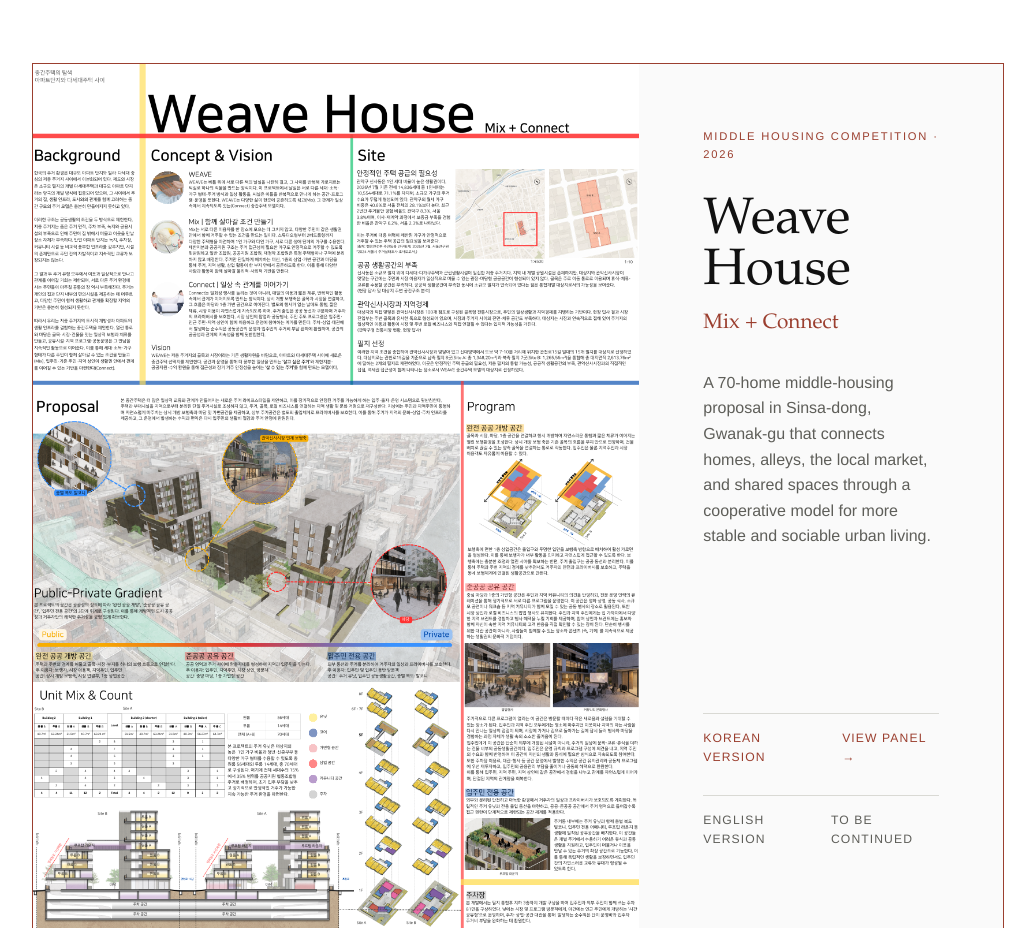
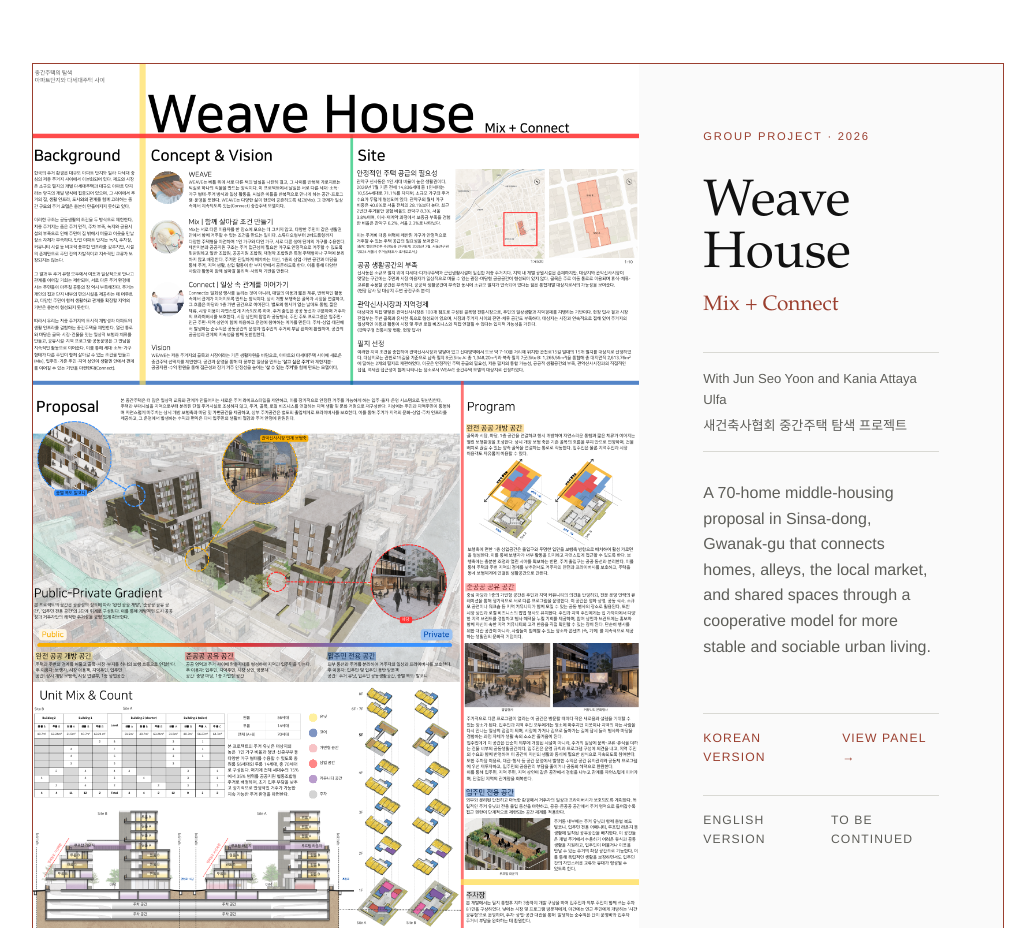
Before and after one commit to bysarahkim/bysarahkim.com, a Next.js app: page / in a window 1280 px wide. Shown: the part 3822-4750 px from the top of the page, without its empty margins (236-1271 px from the left). Built offline with nearby package versions, Linux system fonts and the light colour scheme.

Commit message:
Add Weave House project credits

```diff
--- a/app/globals.css
+++ b/app/globals.css
@@ -189,6 +189,9 @@ h2 {
 .project-copy h3 { margin: 32px 0 8px; font-family: var(--serif); font-size: clamp(2.2rem, 4vw, 4.4rem); font-weight: 400; line-height: 1; }
 .project-copy p { margin: 0; color: var(--taupe); }
 .project-copy .project-subtitle { margin-bottom: 30px; color: var(--terracotta); font-family: var(--serif); font-size: 1.3rem; }
+.project-credits { margin-bottom: 28px; padding: 15px 0; border-top: 1px solid var(--rule); border-bottom: 1px solid var(--rule); }
+.project-credits p { font-size: 0.82rem; }
+.project-credits p + p { margin-top: 5px; }
 .project-actions { display: grid; gap: 12px; margin-top: auto; padding-top: 48px; }
 .project-action { display: flex; justify-content: space-between; gap: 20px; padding: 15px 0; border-top: 1px solid var(--rule); color: var(--terracotta); font-size: 0.76rem; letter-spacing: 0.09em; text-transform: uppercase; }
 .project-action:not(.project-action-disabled):hover { color: var(--ink); }
--- a/app/page.tsx
+++ b/app/page.tsx
@@ -202,9 +202,13 @@ export default function Home() {
               />
             </a>
             <div className="project-copy">
-              <span className="project-type">Middle Housing Competition · 2026</span>
+              <span className="project-type">Group project · 2026</span>
               <h3>Weave House</h3>
               <p className="project-subtitle">Mix + Connect</p>
+              <div className="project-credits">
+                <p>With Jun Seo Yoon and Kania Attaya Ulfa</p>
+                <p lang="ko">새건축사협회 중간주택 탐색 프로젝트</p>
+              </div>
               <p>
                 A 70-home middle-housing proposal in Sinsa-dong, Gwanak-gu that
                 connects homes, alleys, the local market, and shared spaces through
```
